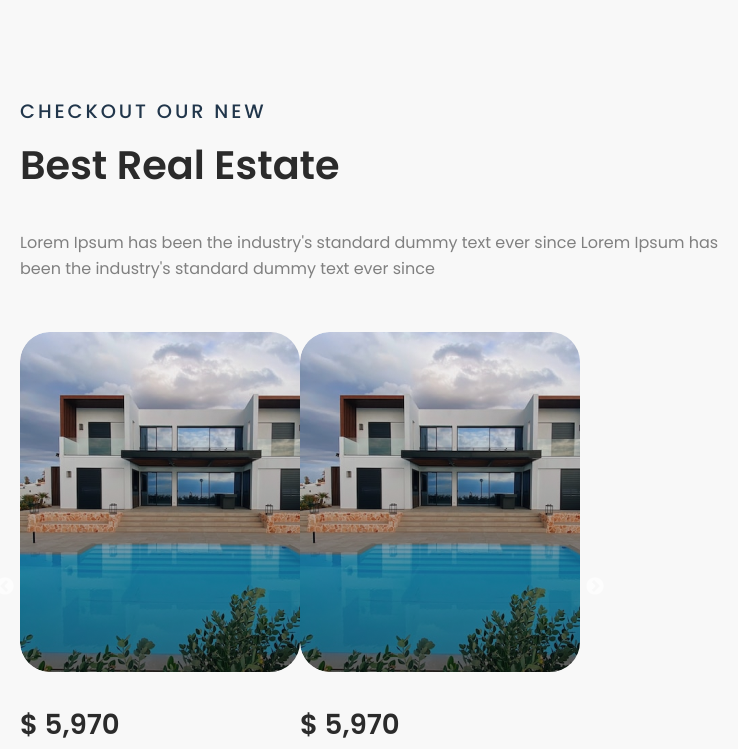
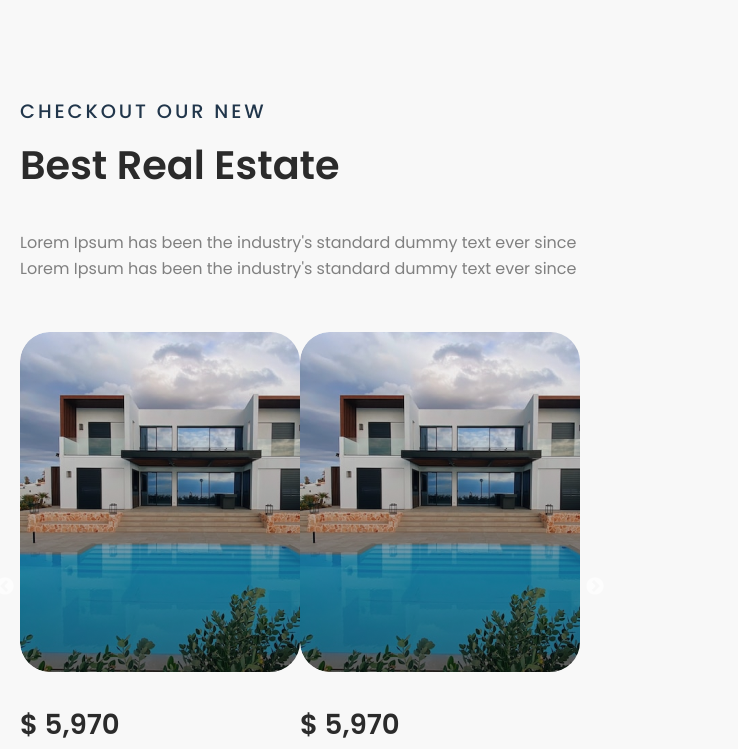
Before and after one commit to Melikova/landing_page_design, a plain HTML site: page index.html in a window 600 px wide. Shown: the part 2700-3449 px from the top of the page, 738 px wide, since content can reach past the window. Drawn offline with nearby package versions, Linux system fonts and the light colour scheme.

Commit message:
Update main.css

```diff
--- a/main.css
+++ b/main.css
@@ -311,10 +311,10 @@ a {
     margin-bottom: 50px;
 }
 
-#besties .card{
+/* #besties .card{ */
     /* border: 1px solid grey; */
     /* margin-right: 25px; */
-}
+/* } */
 
 #besties .img{
     border-radius: 30px;
@@ -963,6 +963,10 @@ a {
     #advance_1 img:last-child {
         left: 125px;
     }
+
+    #besties .text {
+        width: 100%;
+    }
 }
 
 /* Small devices (portrait tablets and large phones, 600px and up) */
@@ -995,6 +999,10 @@ a {
 
     #besties {
         padding-top: 0px;
+    }
+
+    #besties .text {
+        width: 100%;
     }
 }
 
```
